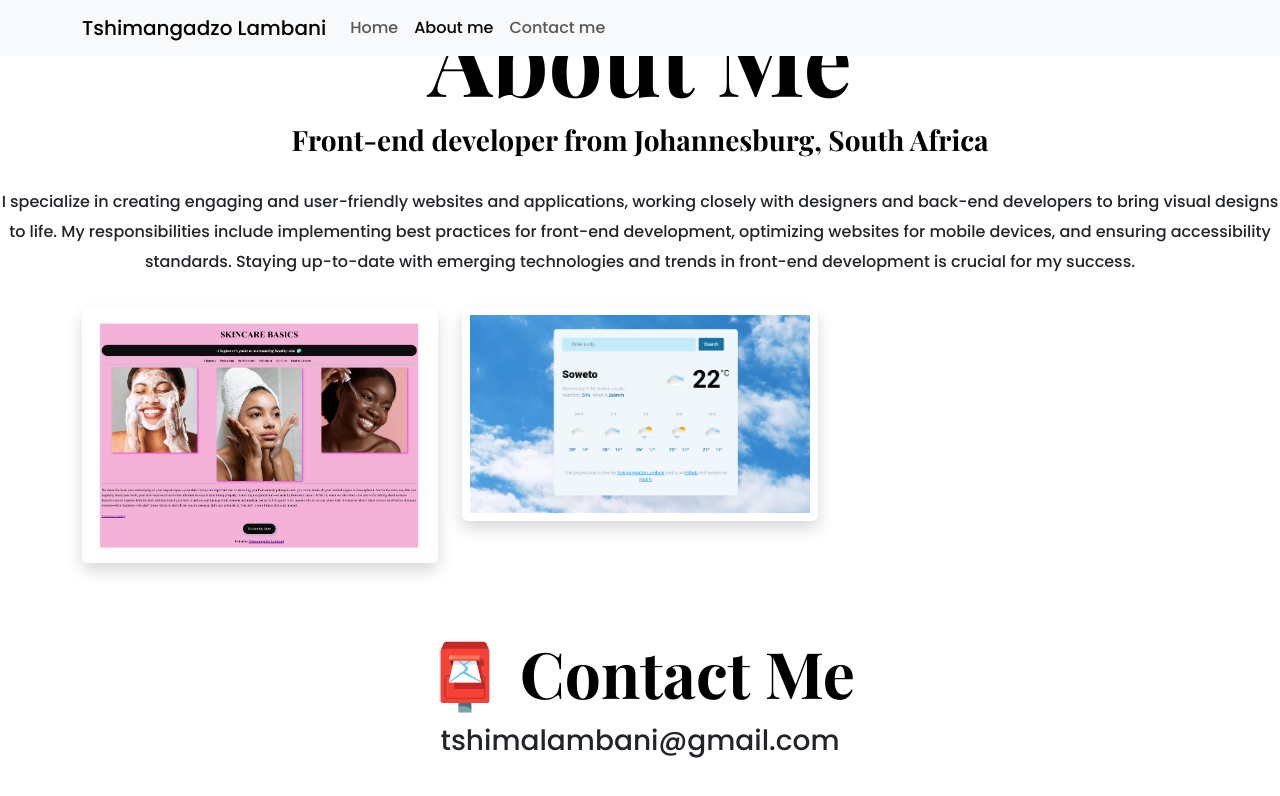
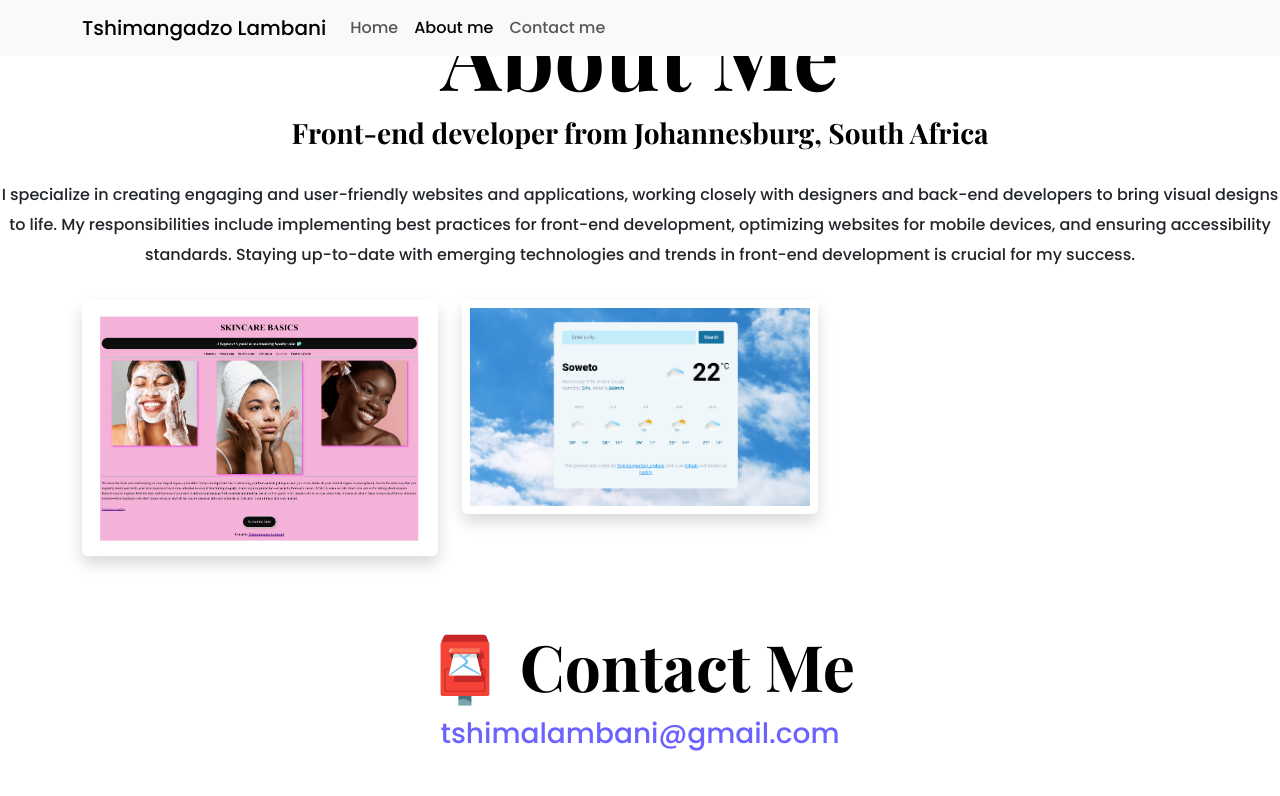
Before and after one commit to Tshima101/profile-project, a plain HTML site: page about.html in a window 1280 px wide. Drawn offline with nearby package versions, Linux system fonts and the light colour scheme.

Commit message:
Updated my CSS

```diff
--- a/portfolio.css
+++ b/portfolio.css
@@ -12,17 +12,14 @@ body {
 
 h1,
 h2,
-h3,
-h4,
-h5,
-h6 {
+h3 {
   color: black;
   font-family: var(--heading-font-family);
   font-weight: bold;
 }
 
 h1 {
-  font-size: 96px;
+  font-size: 90px;
 }
 
 p {
@@ -121,7 +118,7 @@ p {
 .email-link {
   display: flex;
   justify-content: center;
-  color: var(--primary-color);
+  color: var(--branding-color);
   font-size: 28px;
   text-decoration: none;
 }
```
